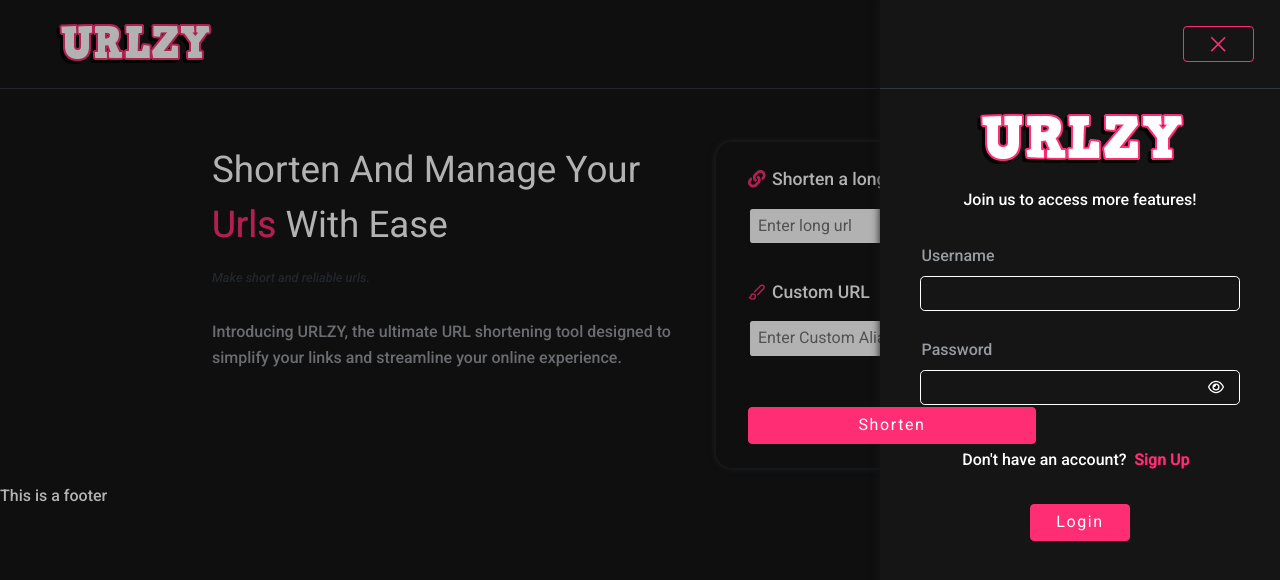
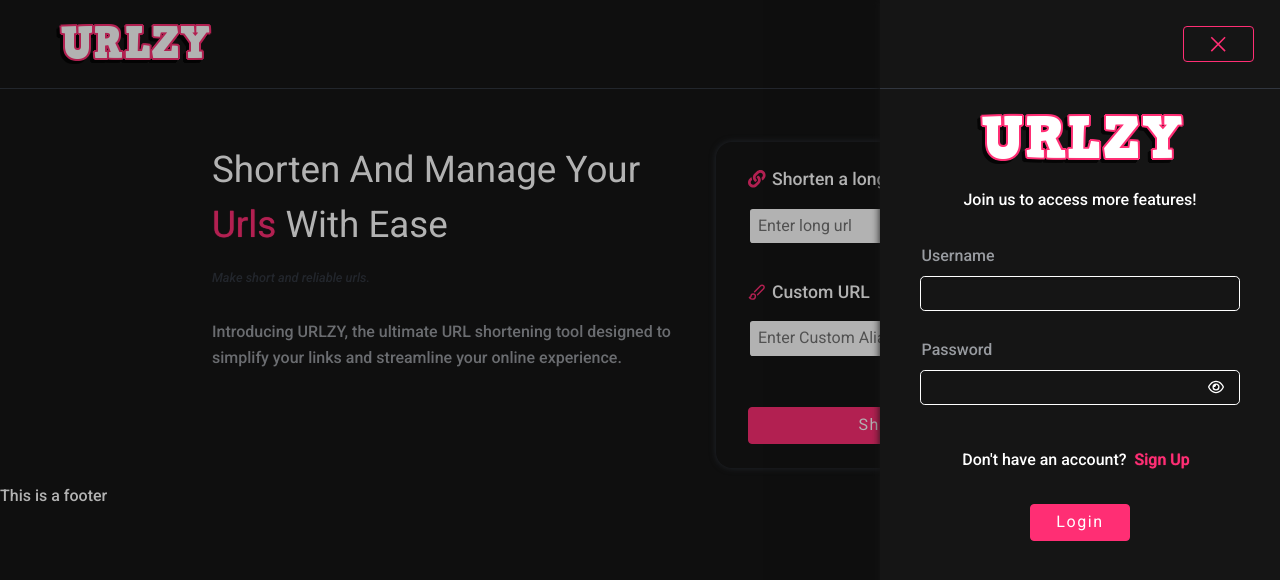
Before and after one commit to gsusk/urlz, a React (Vite) app in the folder client/: page /login in a window 1280 px wide. Shown: the top 580 px of the page. Built offline with nearby package versions, Linux system fonts and the light colour scheme.

Commit message:
fixed z index and overlaping problems on modal

```diff
--- a/client/src/components/LoginForm.tsx
+++ b/client/src/components/LoginForm.tsx
@@ -103,7 +103,7 @@ function LoginForm() {
               />
             )}
           </div>
-          <div className="shortener-err-div">{password}</div>
+          <div className="shortener-err-div scroller">{password}</div>
           <div>
             <p className="feat-text">
               Don't have an account?
--- a/client/src/pages/Login.css
+++ b/client/src/pages/Login.css
@@ -7,6 +7,7 @@
   height: 100%;
   background-color: var(--main-darkest-color);
   box-shadow: 0 0 0.5rem var(--main-darkest-color);
+  z-index: 9999;
 }
 
 .lat-bar-icontainer {
@@ -25,6 +26,7 @@
   right: 0;
   background-color: rgba(0, 0, 0, 0.3);
   cursor: default;
+  z-index: 9998;
 }
 
 .lb-i-cont {
```
